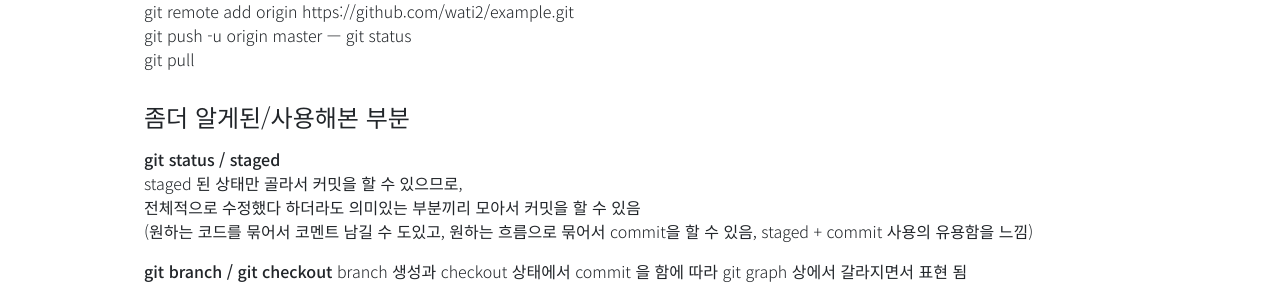
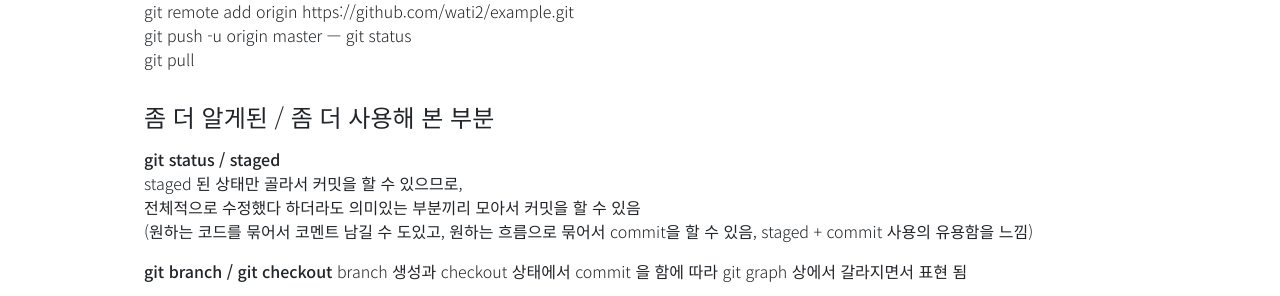
Before and after one commit to waonta/wati2.github.io, a Jekyll site: the page built from _posts/2020-05-19-ufb03.md, in a window 1280 px wide and 1318 px high. Shown: the part 451-747 px from the top of the window. Built offline with Jekyll 4.4.1, drawn with Linux system fonts in a browser that asks for light colours; some web fonts are replaced.

Commit message:
edit space

```diff
--- a/_posts/2020-05-19-ufb03.md
+++ b/_posts/2020-05-19-ufb03.md
@@ -20,7 +20,7 @@ git push -u origin master
 git status
 git pull
 
-#### 좀더 알게된/사용해본 부분
+#### 좀 더 알게된 / 좀 더 사용해 본 부분
 
 **git status / staged**
 staged 된 상태만 골라서 커밋을 할 수 있으므로,
```
